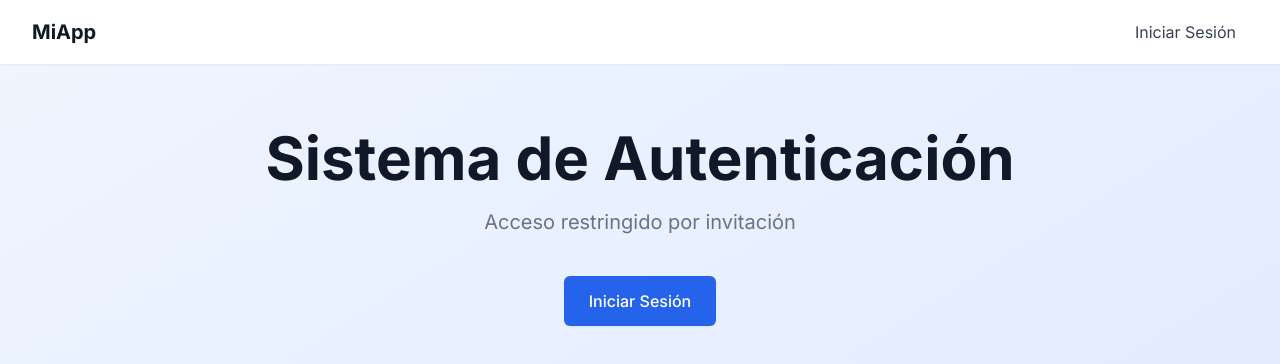
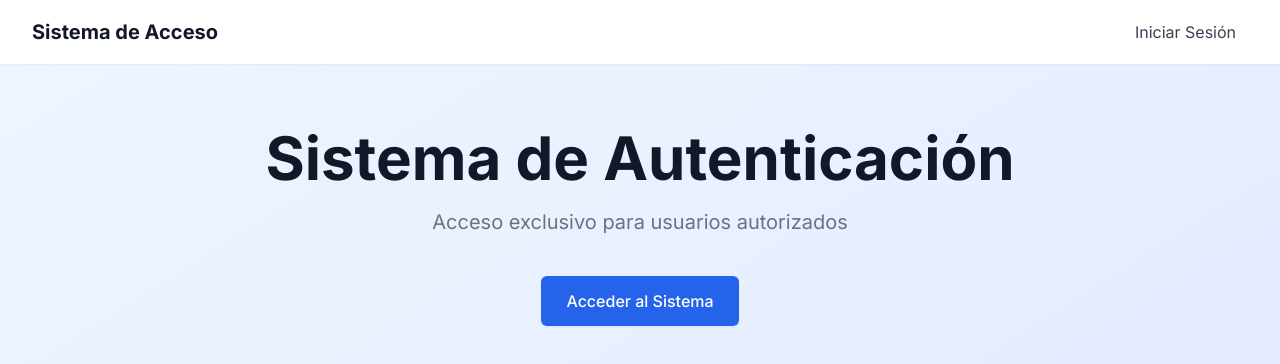
Before and after one commit to roldanronaldd19-debug/login3, a Next.js app: page / in a window 1280 px wide. Shown: the top 364 px of the page. Built offline with nearby package versions, Linux system fonts and the light colour scheme.

Commit message:
Update page.tsx

```diff
--- a/app/page.tsx
+++ b/app/page.tsx
@@ -7,9 +7,9 @@ export default function HomePage() {
         <div className="max-w-7xl mx-auto px-4 sm:px-6 lg:px-8">
           <div className="flex justify-between h-16">
             <div className="flex items-center">
-              <h1 className="text-xl font-bold text-gray-900">MiApp</h1>
+              <h1 className="text-xl font-bold text-gray-900">Sistema de Acceso</h1>
             </div>
-            <div className="flex items-center space-x-4">
+            <div className="flex items-center">
               <Link
                 href="/login"
                 className="text-gray-700 hover:text-gray-900 px-3 py-2 rounded-md"
@@ -27,14 +27,14 @@ export default function HomePage() {
             Sistema de Autenticación
           </h1>
           <p className="mt-3 max-w-md mx-auto text-base text-gray-500 sm:text-lg md:mt-5 md:text-xl md:max-w-3xl">
-            Acceso restringido por invitación
+            Acceso exclusivo para usuarios autorizados
           </p>
-          <div className="mt-10 flex justify-center gap-4">
+          <div className="mt-10">
             <Link
               href="/login"
               className="inline-flex items-center px-6 py-3 border border-transparent text-base font-medium rounded-md shadow-sm text-white bg-blue-600 hover:bg-blue-700"
             >
-              Iniciar Sesión
+              Acceder al Sistema
             </Link>
           </div>
         </div>
```
